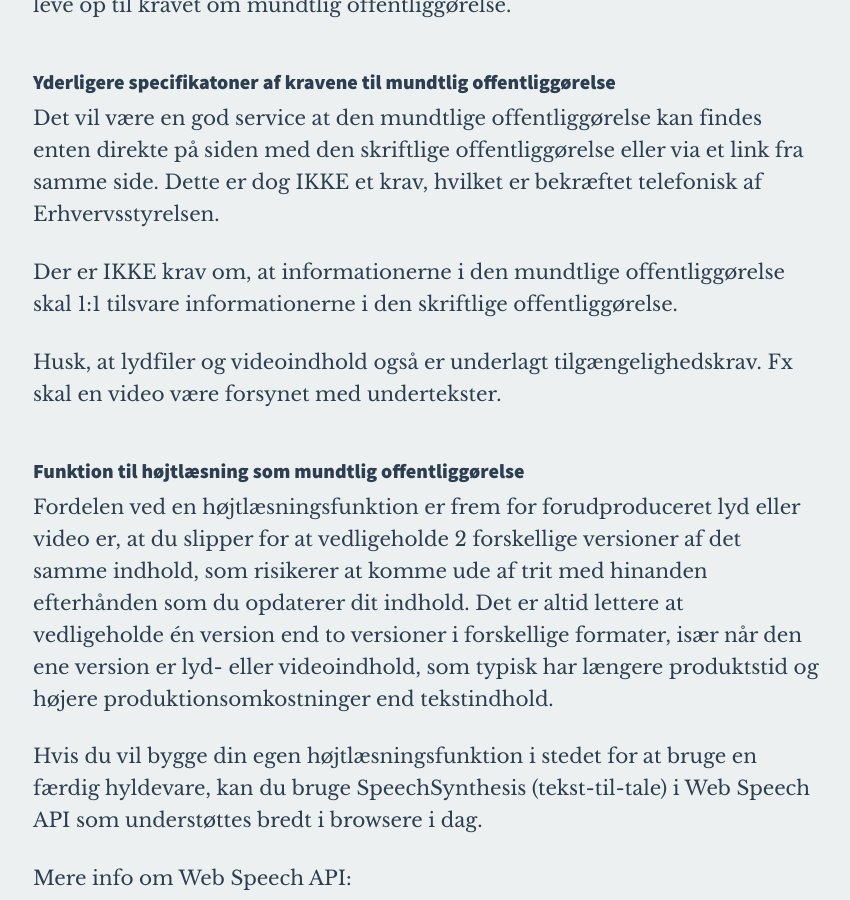
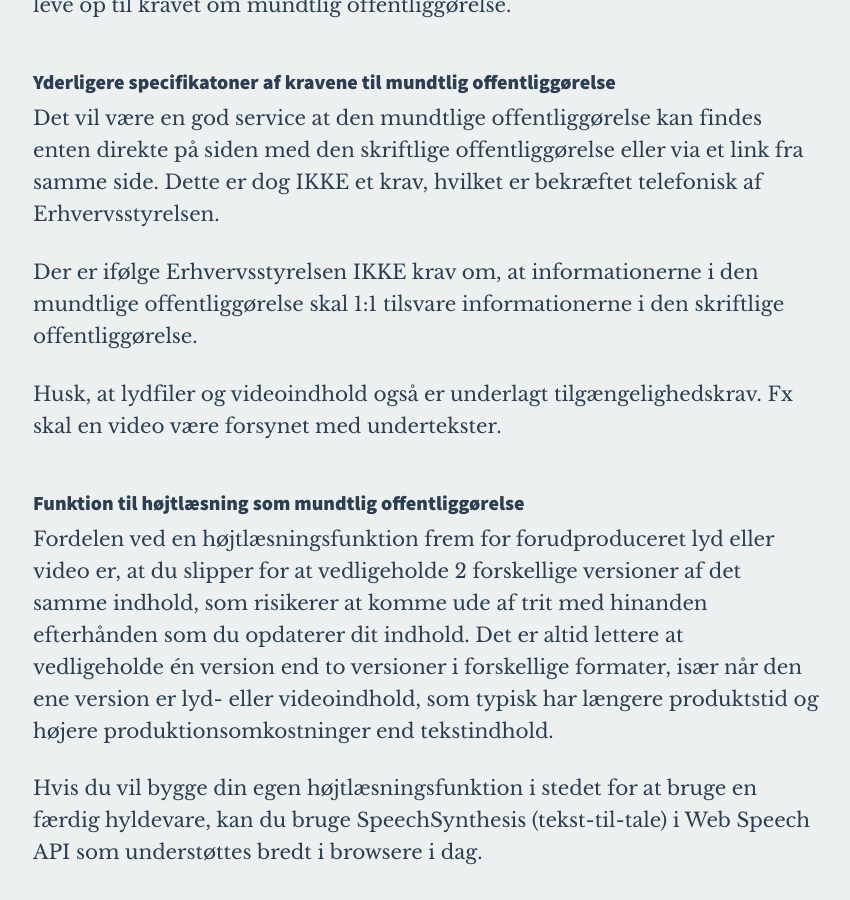
Before and after one commit to derangeddk/deranged.dk, a Jekyll site: the page built from _posts/2026-04-07-mundtlig-offentliggoerelse-i-tilaengelighedsloven.html, in a window 1280 px wide and 900 px high, scrolled down 4054 px. Shown: the whole window, without its empty margins (67-917 px from the left). Built offline with Jekyll 4.4.1, drawn with Linux system fonts in a browser that asks for light colours; some web fonts are replaced; comment, search, counter and statistics services are not loaded; some of the changed text lies outside the part shown.

Commit message:
Update 2026-04-07-mundtlig-offentliggoerelse-i-tilaengelighedsloven.html

```diff
--- a/_posts/2026-04-07-mundtlig-offentliggoerelse-i-tilaengelighedsloven.html
+++ b/_posts/2026-04-07-mundtlig-offentliggoerelse-i-tilaengelighedsloven.html
@@ -112,13 +112,13 @@ by: >
     <h3>Yderligere specifikatoner af kravene til mundtlig offentliggørelse</h3>
     <p>Det vil være en god service at den mundtlige offentliggørelse kan findes enten direkte på siden med den skriftlige offentliggørelse eller via et link fra samme side. Dette er dog IKKE et krav, hvilket er bekræftet telefonisk af Erhvervsstyrelsen.</p>
 
-    <p>Der er IKKE krav om, at informationerne i den mundtlige offentliggørelse skal 1:1 tilsvare informationerne i den skriftlige offentliggørelse.</p>
+    <p>Der er ifølge Erhvervsstyrelsen IKKE krav om, at informationerne i den mundtlige offentliggørelse skal 1:1 tilsvare informationerne i den skriftlige offentliggørelse.</p>
 
     <p>Husk, at lydfiler og videoindhold også er underlagt tilgængelighedskrav. Fx skal en video være forsynet med undertekster.</p>
 
     <h3>Funktion til højtlæsning som mundtlig offentliggørelse</h3>
 
-    <p>Fordelen ved en højtlæsningsfunktion er frem for forudproduceret lyd eller video er, at du slipper for at vedligeholde 2 forskellige versioner af det samme indhold, som risikerer at komme ude af trit med hinanden efterhånden som du opdaterer dit indhold. Det er altid lettere at vedligeholde én version end to versioner i forskellige formater, især når den ene version er lyd- eller videoindhold, som typisk har længere produktstid og højere produktionsomkostninger end tekstindhold.</p>
+    <p>Fordelen ved en højtlæsningsfunktion frem for forudproduceret lyd eller video er, at du slipper for at vedligeholde 2 forskellige versioner af det samme indhold, som risikerer at komme ude af trit med hinanden efterhånden som du opdaterer dit indhold. Det er altid lettere at vedligeholde én version end to versioner i forskellige formater, især når den ene version er lyd- eller videoindhold, som typisk har længere produktstid og højere produktionsomkostninger end tekstindhold.</p>
 
     <p>Hvis du vil bygge din egen højtlæsningsfunktion i stedet for at bruge en færdig hyldevare, kan du bruge SpeechSynthesis (tekst-til-tale) i Web Speech API som understøttes bredt i browsere i dag.</p>
 
```
Also changed, not shown: other parts of _posts/2026-04-07-mundtlig-offentliggoerelse-i-tilaengelighedsloven.html (+2 -2 lines).
